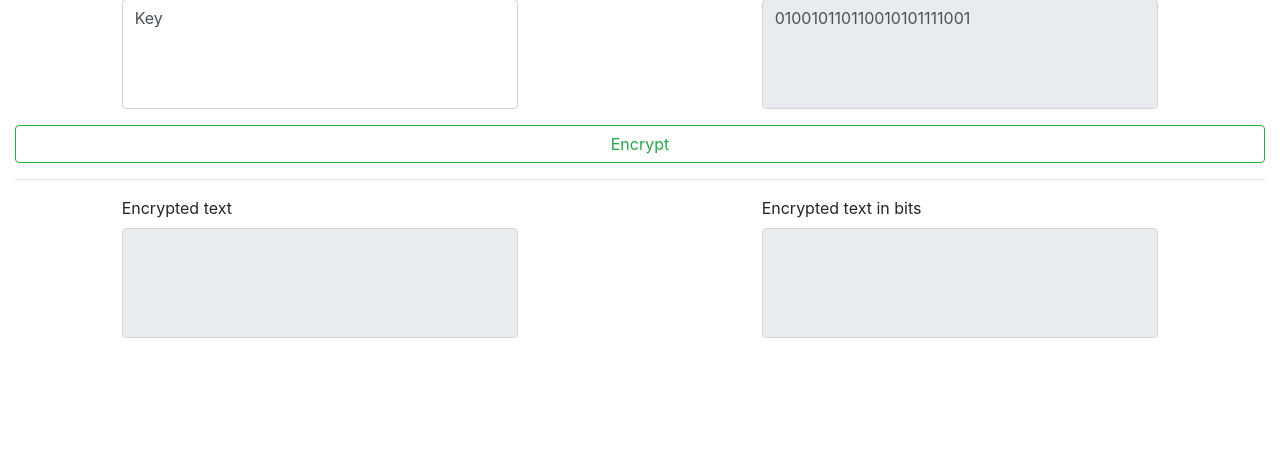
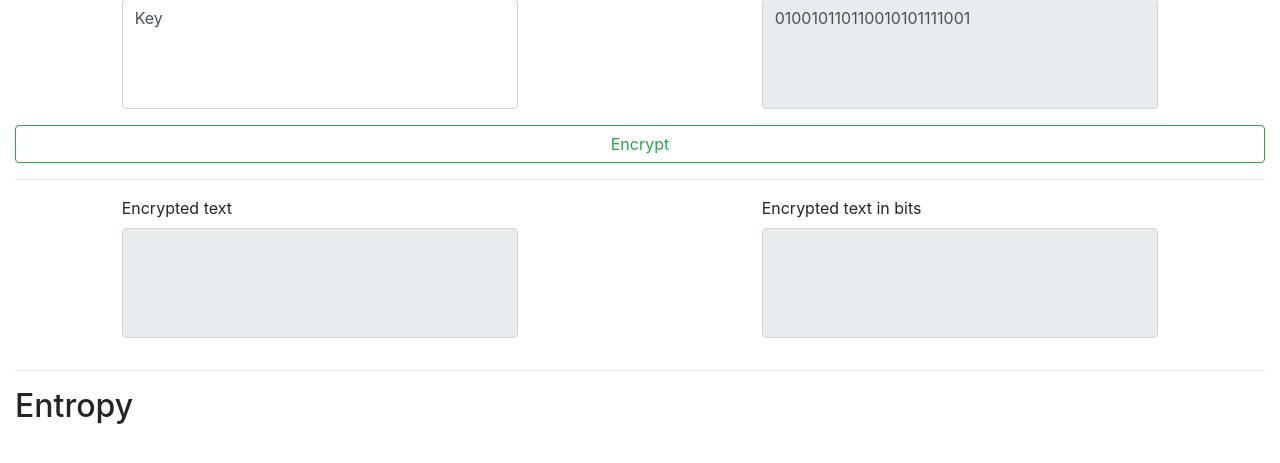
Before and after one commit to DarkDream99/Cryptography, a Django app: page /des/encrypt/ in a window 1280 px wide. Shown: the part 287-750 px from the top of the page. Run offline with Django 3.2, Linux system fonts and the light colour scheme; some libraries are stand-ins or nearby versions.

Commit message:
FIX MYSELF(Denys is the BEST)

```diff
--- a/data_security/desapp/views.py
+++ b/data_security/desapp/views.py
@@ -20,7 +20,7 @@ def encrypt(request, *args):
         key = request.GET['key']
 
         bits, entropies = des_encrypt(text, key)
-        return JsonResponse([bits.tobytes().decode('utf-8', 'replace'), convert_to_string(bits)], safe=False)
+        return JsonResponse([bits.tobytes().decode('utf-8', 'replace'), convert_to_string(bits), entropies], safe=False)
     except:
         context = {
             'args': args
--- a/data_security/static/scripts/encrypt.js
+++ b/data_security/static/scripts/encrypt.js
@@ -6,9 +6,12 @@ $(document).ready(function() {
             let data = JSON.parse(json_data);
             let encrypt_text = data[0];
             let encrypt_text_in_bits = data[1];
+            let entropies = data[2];
 
             $("#res_text").text(encrypt_text);
             $("#res_in_bits").text(encrypt_text_in_bits);
+
+            $("#entropy").text(entropies);
         }, "text");
     });
 
--- a/data_security/templates/desapp/base_des.html
+++ b/data_security/templates/desapp/base_des.html
@@ -90,6 +90,10 @@
             </div>
         </div>
     </div>
+
+    <hr>
+
+    {% block log %}{% endblock log %}
 </div>
 
 </body>
--- a/data_security/templates/desapp/encrypt.html
+++ b/data_security/templates/desapp/encrypt.html
@@ -32,3 +32,8 @@
 {% block label_result %}Encrypted text{% endblock label_result %}
 
 {% block label_result_in_bits %}Encrypted text in bits{% endblock label_result_in_bits %}
+
+{% block log %}
+    <h2>Entropy</h2>
+    <div id="entropy"></div>
+{% endblock log %}
```
Also changed, not shown: data_security/desapp/libs/cryptodes/des.py (+10 -10 lines).
